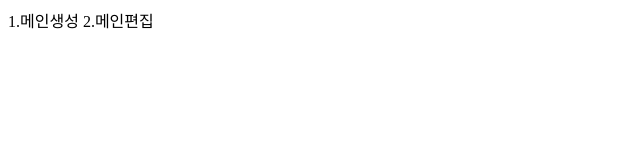
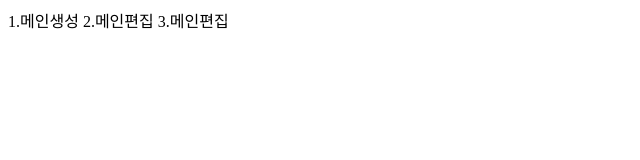
Before and after one commit to byfaith2000/miracle-maker1113, a plain HTML site: page index.html in a window 1280 px wide. Shown: the whole page, without its empty margins (0-640 px from the left). Drawn offline with Linux system fonts and the light colour scheme.

Commit message:
3메인편집

```diff
--- a/index.html
+++ b/index.html
@@ -9,5 +9,6 @@
 <body>
     1.메인생성
     2.메인편집
+    3.메인편집
 </body>
 </html>
```
